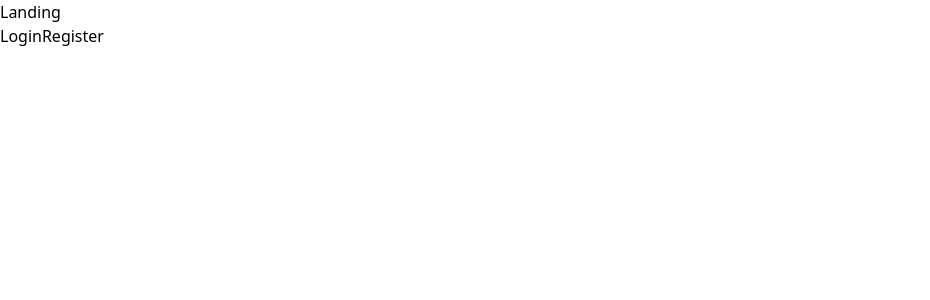
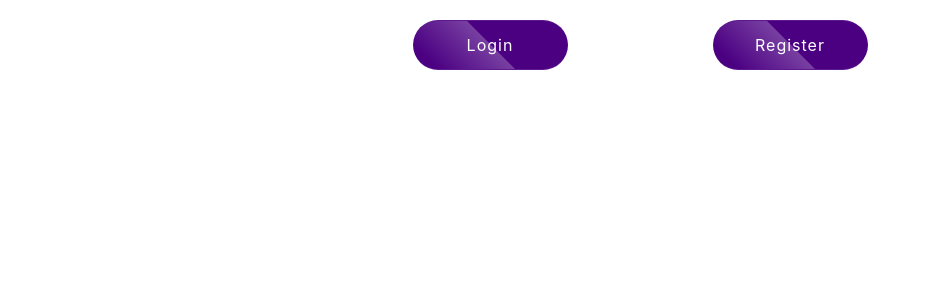
Before and after one commit to Siddharth-Chandrawat/Event-SF, a React (Vite) app in the folder client/: page / in a window 1280 px wide. Shown: the top 300 px of the page, without its empty margins (0-930 px from the left). Built offline with nearby package versions, Linux system fonts and the light colour scheme.

Commit message:
user profile , landing.css , userpage.jsx , UserEvents.jsx

```diff
--- a/client/src/App.jsx
+++ b/client/src/App.jsx
@@ -4,6 +4,7 @@ import Login from "./pages/Login";
 import Register from "./pages/Register";
 import Home from "./pages/Home";
 import { AuthProvider } from "./contexts/AuthContext";
+import UserPage from "./pages/UserPage";
 import {EventProvider} from "./contexts/EventContext.jsx"
 import ProtectedRoute from "./components/ProtectedRoute";
 
@@ -20,6 +21,7 @@ const App = () => {
 
             {/* Home (currently accessible to all, we'll protect it later) */}
             <Route path="/home" element={<ProtectedRoute> <Home /> </ProtectedRoute>} />
+            <Route path="/user" element={<ProtectedRoute> <UserPage /> </ProtectedRoute>} />
           </Routes>
         </EventProvider>
       </AuthProvider>
--- a/client/src/components/Navbar.jsx
+++ b/client/src/components/Navbar.jsx
@@ -35,7 +35,7 @@ export default function Navbar() {
           </li>
           <li>
             <Link
-              to="/My Profile"
+              to="/user"
               className="inline-flex items-center justify-center bg-red-500 text-white px-4 py-2 rounded hover:bg-red-600 transition"
             >
               Profile
--- /dev/null
+++ b/client/src/components/UserEvents.jsx
@@ -0,0 +1,50 @@
+import React from 'react';
+
+const mockEvents = [
+  {
+    id: 1,
+    title: 'Hackathon 2023',
+    date: '2023-02-12',
+    feedbackGiven: true,
+  },
+  {
+    id: 2,
+    title: 'Web3 Meetup',
+    date: '2023-03-18',
+    feedbackGiven: false,
+  },
+];
+
+const UserEvents = () => {
+  return (
+    <div className="bg-white rounded-xl shadow-md p-6">
+      <h3 className="text-xl font-semibold mb-4">Past Events</h3>
+      {mockEvents.length === 0 ? (
+        <p className="text-gray-500">No events participated yet.</p>
+      ) : (
+        <ul className="space-y-3">
+          {mockEvents.map((event) => (
+            <li
+              key={event.id}
+              className="border-b pb-2 flex justify-between items-center"
+            >
+              <div>
+                <p className="font-medium">{event.title}</p>
+                <p className="text-sm text-gray-500">{new Date(event.date).toDateString()}</p>
+              </div>
+              <span
+                className={`text-sm font-medium ${
+                  event.feedbackGiven ? 'text-green-600' : 'text-red-500'
+                }`}
+              >
+                {event.feedbackGiven ? 'Feedback Given' : 'No Feedback'}
+              </span>
+            </li>
+          ))}
+        </ul>
+      )}
+    </div>
+  );
+};
+
+export default UserEvents;
--- /dev/null
+++ b/client/src/components/UserProfile.jsx
@@ -0,0 +1,86 @@
+import React, { useState, useContext, useEffect } from 'react';
+import { AuthContext } from '../contexts/AuthContext'; // Adjust the import path to your context
+
+const UserProfile = () => {
+  const { user, setUser } = useContext(AuthContext); // Access user data from AuthContext
+  const [editMode, setEditMode] = useState(false);
+  const [tempUser, setTempUser] = useState(user); // Local state for editing user data
+
+  useEffect(() => {
+    // Update the temporary user state if the user context changes
+    setTempUser(user);
+  }, [user]);
+
+  const handleChange = (e) => {
+    setTempUser({ ...tempUser, [e.target.name]: e.target.value });
+  };
+
+  const handleSave = () => {
+    // Update the user in the AuthContext after editing
+    setUser(tempUser);
+    setEditMode(false);
+    alert('User data saved!');
+
+    // You can add a backend call here to persist the changes
+    // Example: updateUserProfile(tempUser).then(() => { ... });
+  };
+
+  if (!user) {
+    return <div>Loading...</div>; // If user is not loaded yet
+  }
+
+  return (
+    <div className="bg-white rounded-xl shadow-md p-6 flex items-center gap-6">
+      <div className="flex-1">
+        {editMode ? (
+          <div className="space-y-2">
+            <input
+              type="text"
+              name="name"
+              value={tempUser.name}
+              onChange={handleChange}
+              className="input w-full"
+              placeholder="Name"
+            />
+            <input
+              type="email"
+              name="email"
+              value={tempUser.email}
+              onChange={handleChange}
+              className="input w-full"
+              placeholder="Email"
+            />
+            <input
+              type="text"
+              name="role"
+              value={tempUser.role}
+              onChange={handleChange}
+              className="input w-full"
+              placeholder="Role"
+            />
+            <button
+              onClick={handleSave}
+              className="bg-blue-600 text-white px-4 py-2 rounded hover:bg-blue-700"
+            >
+              Save
+            </button>
+          </div>
+        ) : (
+          <>
+            <h2 className="text-2xl font-bold">{tempUser.name}</h2>
+            <p className="text-gray-600">{tempUser.email}</p>
+            <p className="text-gray-500 italic mb-2">{tempUser.role}</p>
+            <button
+              onClick={() => setEditMode(true)}
+              className="bg-yellow-500 text-white px-4 py-1 rounded hover:bg-yellow-600"
+            >
+              Edit
+            </button>
+          </>
+        )}
+      </div>
+    </div>
+  );
+};
+
+export default UserProfile;
--- /dev/null
+++ b/client/src/pages/Landing.css
@@ -0,0 +1,59 @@
+/* Landing.css */
+.container {
+    width: 600px;
+    display: flex;
+    flex-wrap: wrap;
+    justify-content: space-around;
+    margin: 0 auto; /* center on page */
+  }
+
+  .container .btn {
+    position: relative;
+    width: 155px;
+    height: 50px;
+    margin: 20px;
+  }
+
+  .container .btn a {
+    position: absolute;
+    top: 0;
+    left: 0;
+    width: 100%;
+    height: 100%;
+    display: flex;
+    justify-content: center;
+    align-items: center;
+    box-shadow: 0 15px 35px rgba(255, 255, 255, 0.05);
+    border-top: 1px solid rgba(255, 255, 255, 0.1);
+    border-bottom: 1px solid rgba(255, 255, 255, 0.1);
+    border-radius: 30px;
+    background-color: #4b0082;
+    color: #fff;
+    z-index: 1;
+    font-weight: 400;
+    letter-spacing: 1px;
+    text-decoration: none;
+    overflow: hidden;
+    transition: 0.5s;
+    font-family: -apple-system, BlinkMacSystemFont, 'SF Pro Display', 'SF UI Display', 'Helvetica Neue', Arial, sans-serif;
+  }
+
+  .container .btn:hover a {
+    letter-spacing: 3px;
+  }
+
+  .container .btn a::before {
+    content: '';
+    position: absolute;
+    top: 0;
+    left: 0;
+    width: 50%;
+    height: 100%;
+    background: linear-gradient(to left, rgba(255, 255, 255, 0.25), transparent);
+    transform: skewX(45deg) translateX(0);
+    transition: 0.5s;
+  }
+
+  .container .btn:hover a::before {
+    transform: skewX(45deg) translateX(100px);
+  }
--- a/client/src/pages/Landing.jsx
+++ b/client/src/pages/Landing.jsx
@@ -1,12 +1,15 @@
-import { useNavigate } from "react-router-dom";
+import { Link } from "react-router-dom";
+import "./Landing.css";
 
 export default function Landing() {
-  const navigate = useNavigate();
   return (
-    <div>
-      <p> Landing </p>
-      <button onClick={() => navigate("/login")}> Login </button>
-      <button onClick={() => navigate("/register")}> Register </button>
+    <div className="container">
+      <div className="btn">
+        <Link to="/login">Login</Link>
+      </div>
+      <div className="btn">
+        <Link to="/register">Register</Link>
+      </div>
     </div>
   );
 }
--- /dev/null
+++ b/client/src/pages/UserPage.jsx
@@ -0,0 +1,16 @@
+import React from 'react';
+import UserProfile from '../components/UserProfile';
+import UserEvents from '../components/UserEvents';
+
+const UserPage = () => {
+  return (
+    <div className="min-h-screen bg-gray-100 p-6">
+      <div className="max-w-4xl mx-auto space-y-6">
+        <UserProfile />
+        <UserEvents />
+      </div>
+    </div>
+  );
+};
+
+export default UserPage;
```
